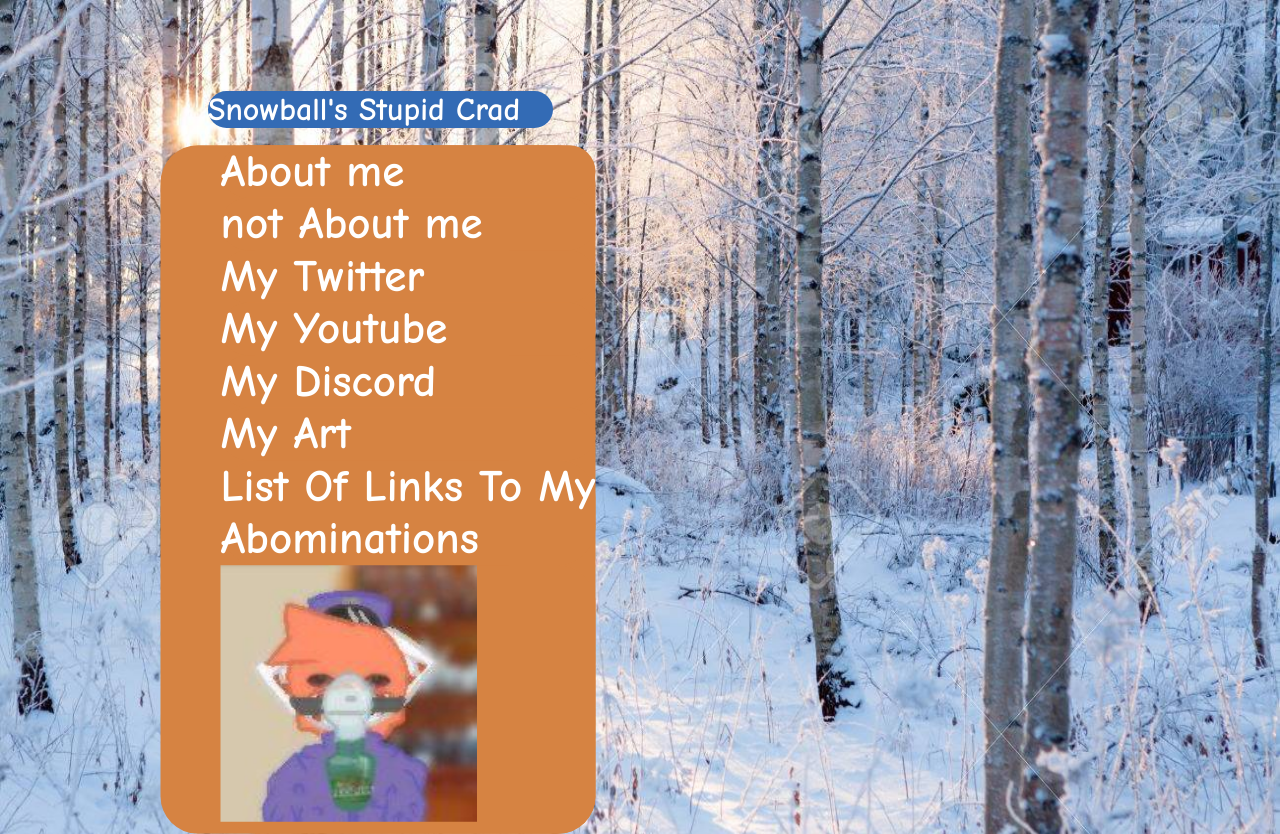
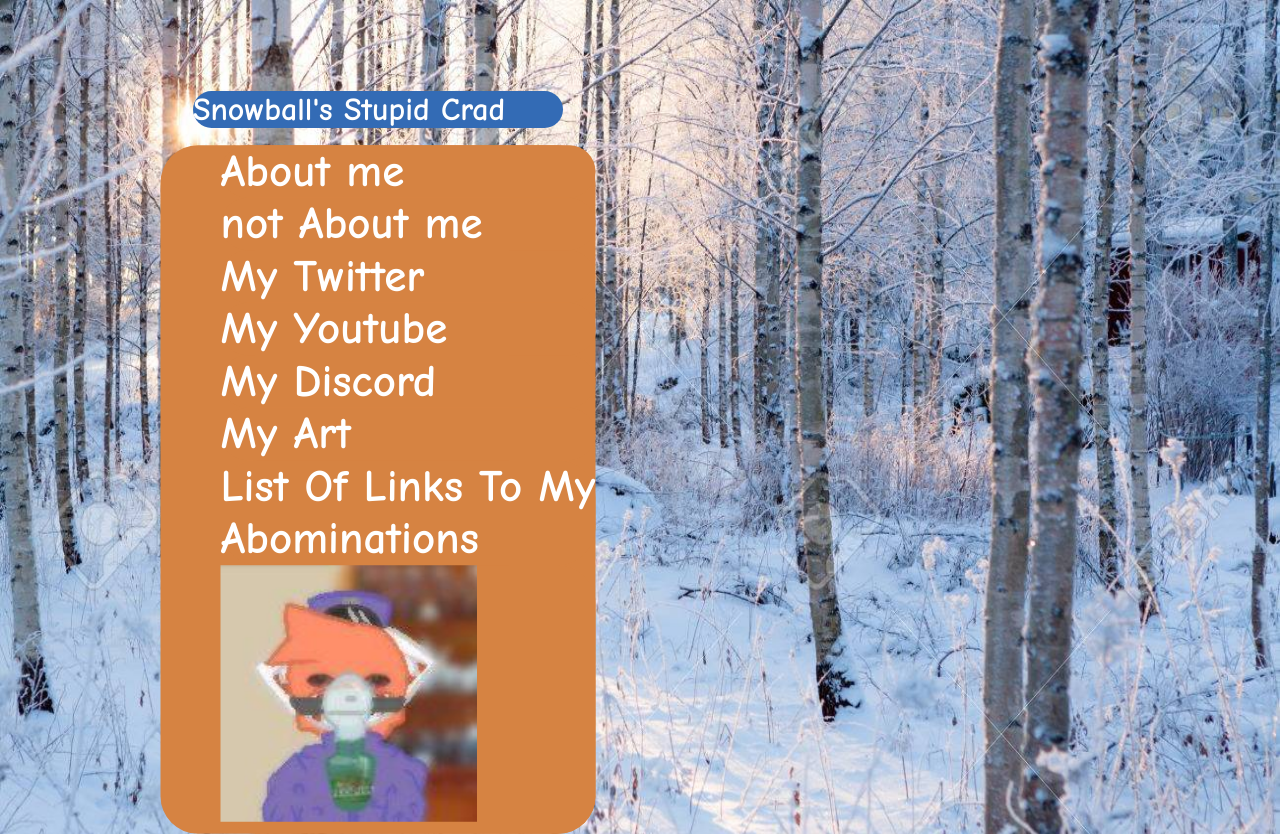
Before and after one commit to SnowballReal/SnowballCard.com, a plain HTML site: page index.html in a window 1280 px wide. Drawn offline with Linux system fonts and the light colour scheme.

Commit message:
Add files via upload

```diff
--- a/css.css
+++ b/css.css
@@ -10,7 +10,7 @@ h1 {
     font-family: "comic sans ms";
     background-color: #336bb5;
     border-radius: 25px;
-    width: 345px;
+    width: 370px;
 }
 
 ul {
--- a/index.html
+++ b/index.html
@@ -8,7 +8,7 @@
     <link rel="stylesheet" href="css.css">
 </head>
 <body>
-    <h1 style="transform: translate(200px, 70px);">Snowball's Stupid Crad</h1>
+    <h1 style="transform: translate(185px, 70px);">Snowball's Stupid Crad</h1>
     <ul>
         <li><a href="aboutme.html">About me</a></li>
         <li><a href="https://www.youtube.com/watch?v=uIws4vESLNQ" target="_blank">not About me</a></li>
```
Also changed, not shown: 130829390.jpg (added).
